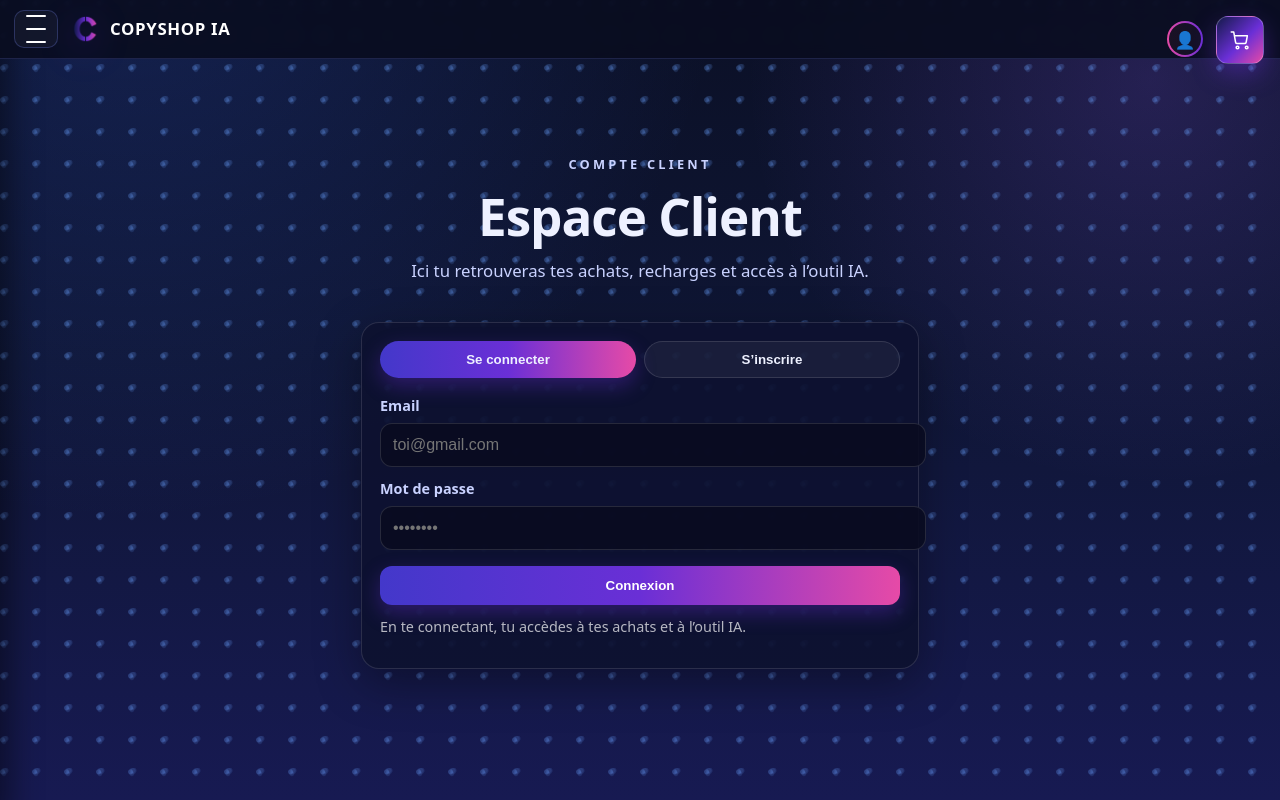
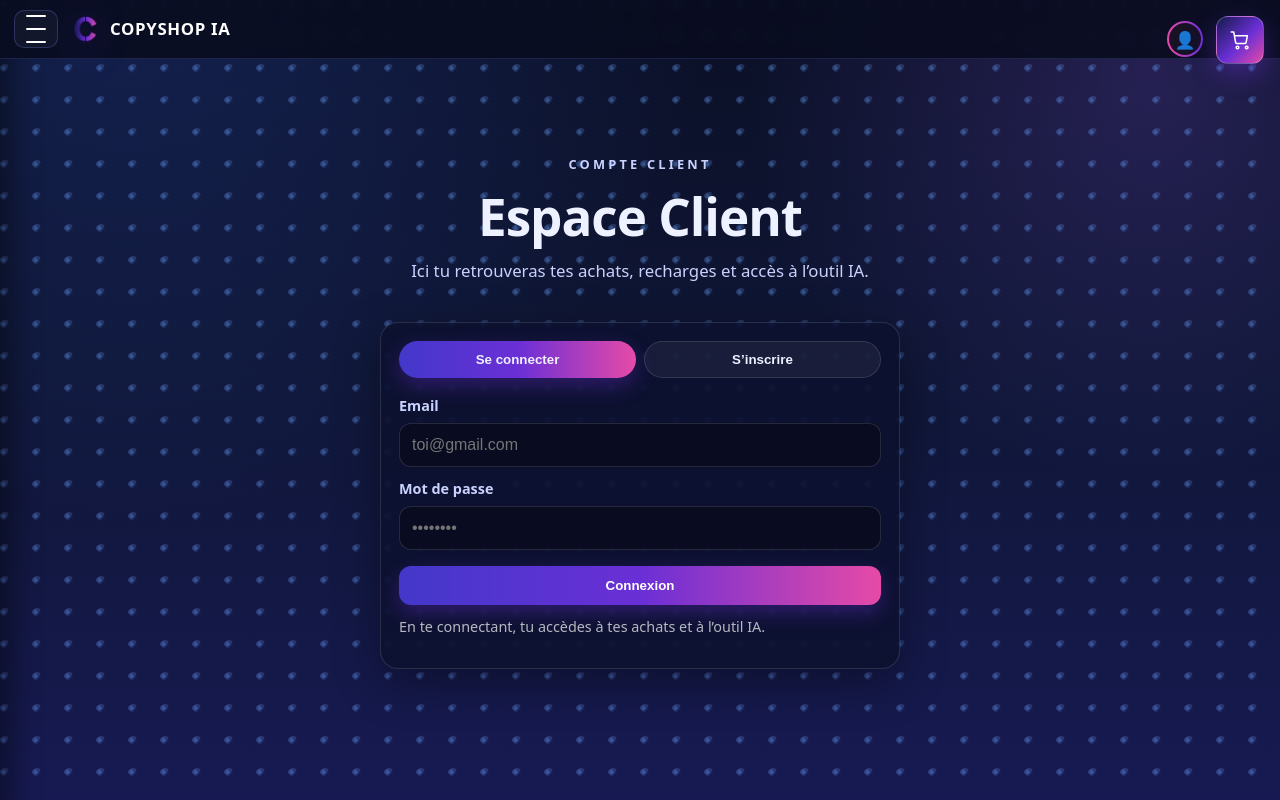
Before and after one commit to Mrfezz/copyshop-ia, a Next.js app: page /compte-client in a window 1280 px wide. Shown: the top 800 px of the page. Built offline with nearby package versions, Linux system fonts and the light colour scheme; no server answers.

Commit message:
compte-client

```diff
--- a/app/compte-client/page.tsx
+++ b/app/compte-client/page.tsx
@@ -401,6 +401,7 @@ const styles: Record<string, React.CSSProperties> = {
     border: "1px solid rgba(64, 255, 141, 0.35)",
     boxShadow: "0 10px 30px rgba(0,0,0,0.22)",
     maxWidth: 680,
+    boxSizing: "border-box",
   },
   paymentTitle: {
     fontWeight: 900,
@@ -435,6 +436,7 @@ const styles: Record<string, React.CSSProperties> = {
     background: "rgba(255,255,255,0.06)",
     color: COLORS.text,
     cursor: "pointer",
+    boxSizing: "border-box",
   },
 
   loadingBox: {
@@ -444,6 +446,7 @@ const styles: Record<string, React.CSSProperties> = {
     background: "rgba(255,255,255,0.04)",
     border: `1px dashed ${COLORS.border}`,
     borderRadius: 12,
+    boxSizing: "border-box",
   },
 
   grid: {
@@ -461,6 +464,9 @@ const styles: Record<string, React.CSSProperties> = {
     flexDirection: "column",
     gap: 10,
     boxShadow: "0 10px 30px rgba(0,0,0,0.25)",
+    boxSizing: "border-box",
+    maxWidth: "100%",
+    overflow: "hidden",
   },
 
   cardTitle: {
@@ -488,6 +494,8 @@ const styles: Record<string, React.CSSProperties> = {
     background: `linear-gradient(90deg, ${COLORS.violetDeep}, ${COLORS.violet}, ${COLORS.pink})`,
     boxShadow: "0 8px 20px rgba(106,47,214,0.35)",
     width: "fit-content",
+    boxSizing: "border-box",
+    maxWidth: "100%",
   },
 
   buttonAlt: {
@@ -503,6 +511,8 @@ const styles: Record<string, React.CSSProperties> = {
     background: "rgba(255,255,255,0.08)",
     border: `1px solid ${COLORS.border}`,
     width: "fit-content",
+    boxSizing: "border-box",
+    maxWidth: "100%",
   },
 
   infoBox: {
@@ -513,6 +523,7 @@ const styles: Record<string, React.CSSProperties> = {
     padding: "10px 12px",
     display: "grid",
     gap: 8,
+    boxSizing: "border-box",
   },
   infoLine: {
     display: "flex",
@@ -548,12 +559,16 @@ const styles: Record<string, React.CSSProperties> = {
     borderRadius: 18,
     padding: "18px",
     boxShadow: "0 14px 45px rgba(0,0,0,0.35)",
+    boxSizing: "border-box", // ✅ IMPORTANT
+    maxWidth: "100%", // ✅ IMPORTANT
+    overflow: "hidden", // ✅ sécurité anti-débordement
   },
   authTabs: {
     display: "grid",
     gridTemplateColumns: "1fr 1fr",
     gap: 8,
     marginBottom: 14,
+    boxSizing: "border-box",
   },
   authTab: {
     padding: "10px 12px",
@@ -563,6 +578,8 @@ const styles: Record<string, React.CSSProperties> = {
     background: "rgba(255,255,255,0.05)",
     color: COLORS.text,
     cursor: "pointer",
+    boxSizing: "border-box",
+    maxWidth: "100%",
   },
   authTabActive: {
     background: `linear-gradient(90deg, ${COLORS.violetDeep}, ${COLORS.violet}, ${COLORS.pink})`,
@@ -572,6 +589,8 @@ const styles: Record<string, React.CSSProperties> = {
   authForm: {
     display: "grid",
     gap: 8,
+    width: "100%",
+    boxSizing: "border-box",
   },
   label: {
     fontSize: "0.9rem",
@@ -581,6 +600,8 @@ const styles: Record<string, React.CSSProperties> = {
   },
   input: {
     width: "100%",
+    maxWidth: "100%", // ✅ IMPORTANT
+    display: "block",
     padding: "12px 12px",
     borderRadius: 12,
     border: `1px solid ${COLORS.border}`,
@@ -588,6 +609,7 @@ const styles: Record<string, React.CSSProperties> = {
     color: COLORS.text,
     outline: "none",
     fontSize: "1rem",
+    boxSizing: "border-box", // ✅ IMPORTANT (fix overflow)
   },
   authBtn: {
     marginTop: 8,
@@ -599,6 +621,8 @@ const styles: Record<string, React.CSSProperties> = {
     cursor: "pointer",
     background: `linear-gradient(90deg, ${COLORS.violetDeep}, ${COLORS.violet}, ${COLORS.pink})`,
     boxShadow: "0 8px 20px rgba(106,47,214,0.35)",
+    boxSizing: "border-box",
+    maxWidth: "100%",
   },
   authError: {
     marginTop: 4,
@@ -609,6 +633,8 @@ const styles: Record<string, React.CSSProperties> = {
     fontWeight: 800,
     color: "#ffb3b3",
     fontSize: "0.95rem",
+    boxSizing: "border-box",
+    maxWidth: "100%",
   },
   authMsg: {
     marginTop: 4,
@@ -619,5 +645,7 @@ const styles: Record<string, React.CSSProperties> = {
     fontWeight: 800,
     color: "#b7ffd9",
     fontSize: "0.95rem",
+    boxSizing: "border-box",
+    maxWidth: "100%",
   },
 };
```
